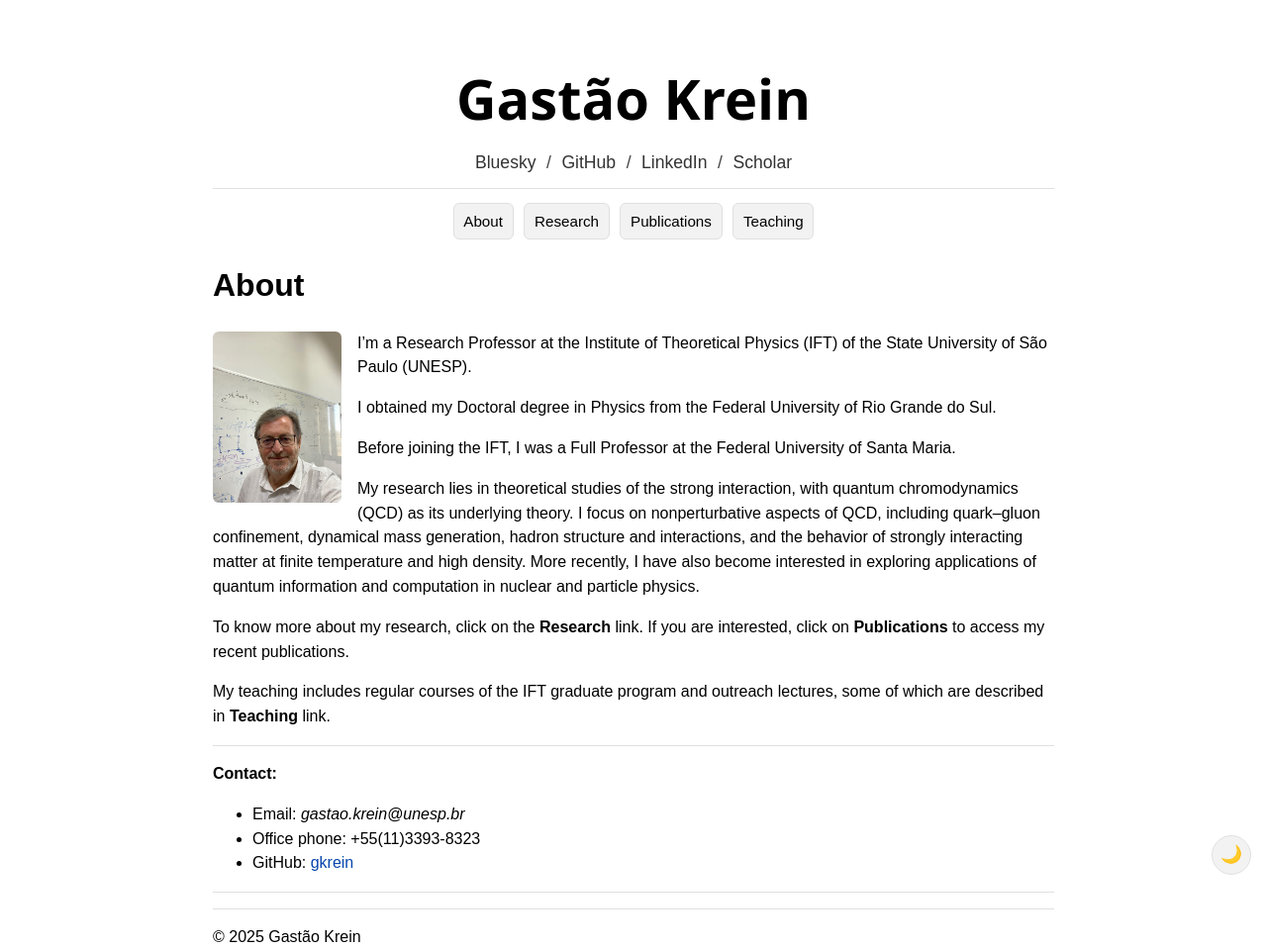
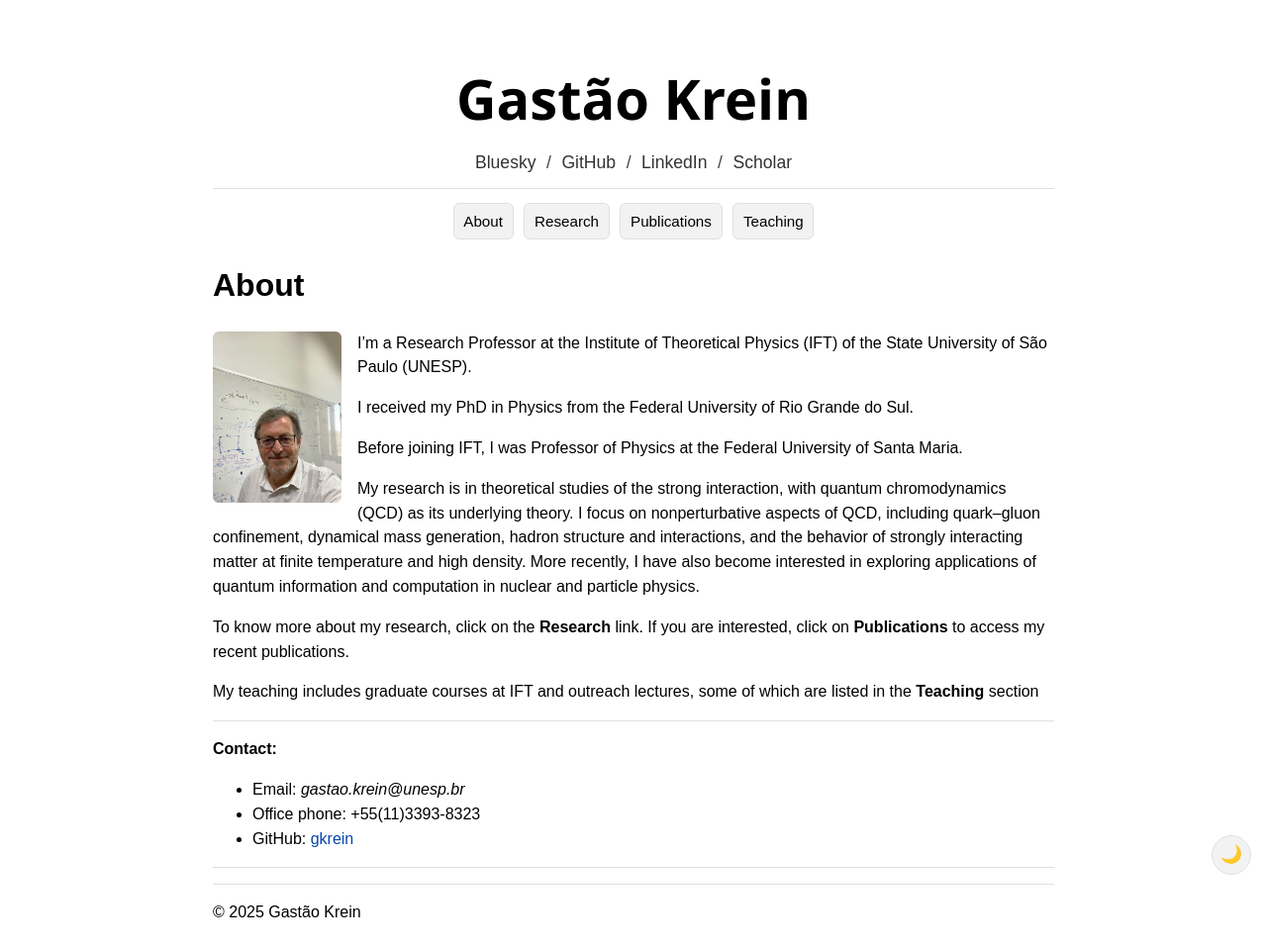
Before and after one commit to gkrein/gkrein.github.io, a Jekyll site: the page built from index.md, in a window 1280 px wide. Shown: the whole page at 99% size. Built offline with Jekyll 4.4.1, drawn with Linux system fonts in a browser that asks for light colours.

Commit message:
Update index.md

```diff
--- a/index.md
+++ b/index.md
@@ -9,15 +9,15 @@ title: About
 
 I’m a Research Professor at the Institute of Theoretical Physics (IFT) of the State University of São Paulo (UNESP).
 
-I obtained my Doctoral degree in Physics from the Federal University of Rio Grande do Sul.
+I received my PhD in Physics from the Federal University of Rio Grande do Sul.
 
-Before joining the IFT, I was a Full Professor at the Federal University of Santa Maria.
+Before joining IFT, I was Professor of Physics at the Federal University of Santa Maria.
 
-My research lies in theoretical studies of the strong interaction, with quantum chromodynamics (QCD) as its underlying theory. I focus on nonperturbative aspects of QCD, including quark–gluon confinement, dynamical mass generation, hadron structure and interactions, and the behavior of strongly interacting matter at finite temperature and high density. More recently, I have also become interested in exploring applications of quantum information and computation in nuclear and particle physics.
+My research is in theoretical studies of the strong interaction, with quantum chromodynamics (QCD) as its underlying theory. I focus on nonperturbative aspects of QCD, including quark–gluon confinement, dynamical mass generation, hadron structure and interactions, and the behavior of strongly interacting matter at finite temperature and high density. More recently, I have also become interested in exploring applications of quantum information and computation in nuclear and particle physics.
 
 To know more about my research, click on the **Research** link. If you are interested, click on **Publications** to access my recent publications.
 
-My teaching includes regular courses of the IFT graduate program and outreach lectures, some of which are described in **Teaching** link.
+My teaching includes graduate courses at IFT and outreach lectures, some of which are listed in the **Teaching** section
 
 ---
 **Contact:**
```
